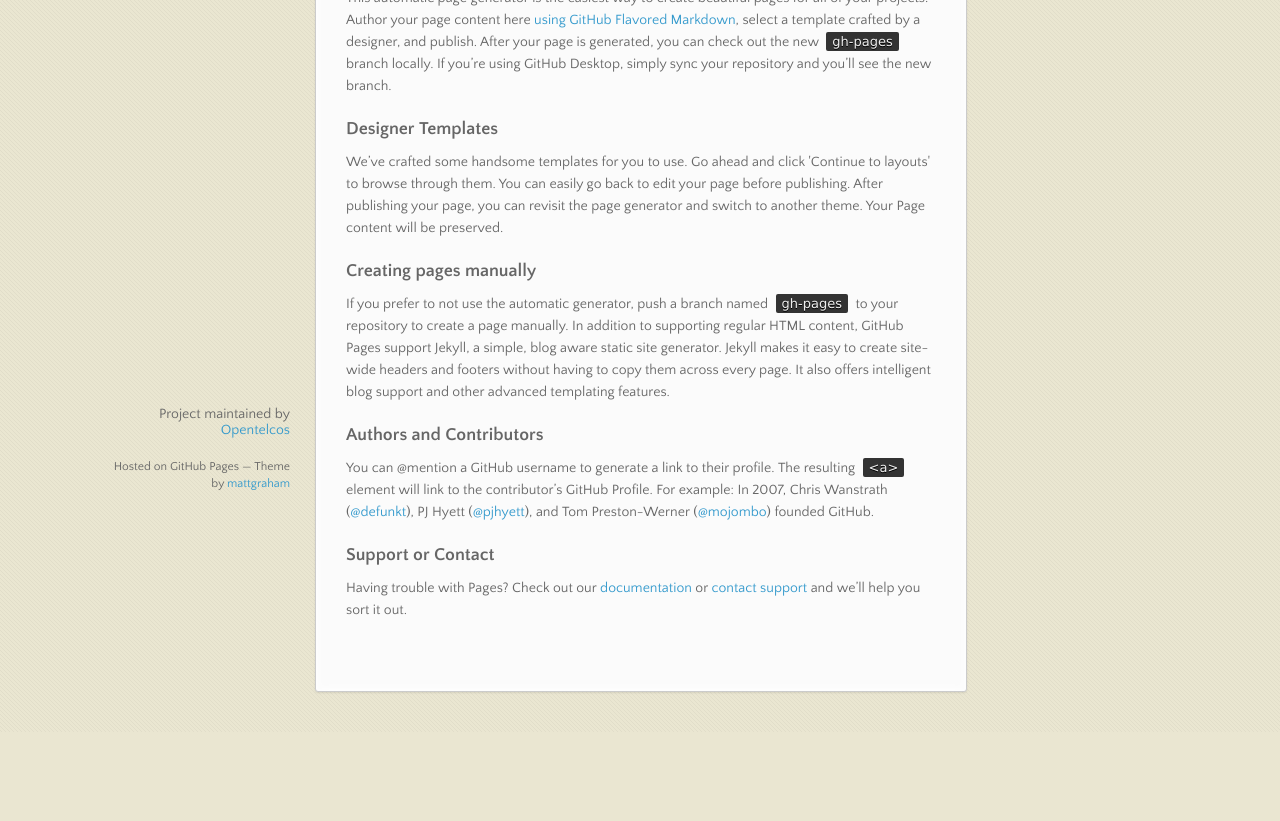
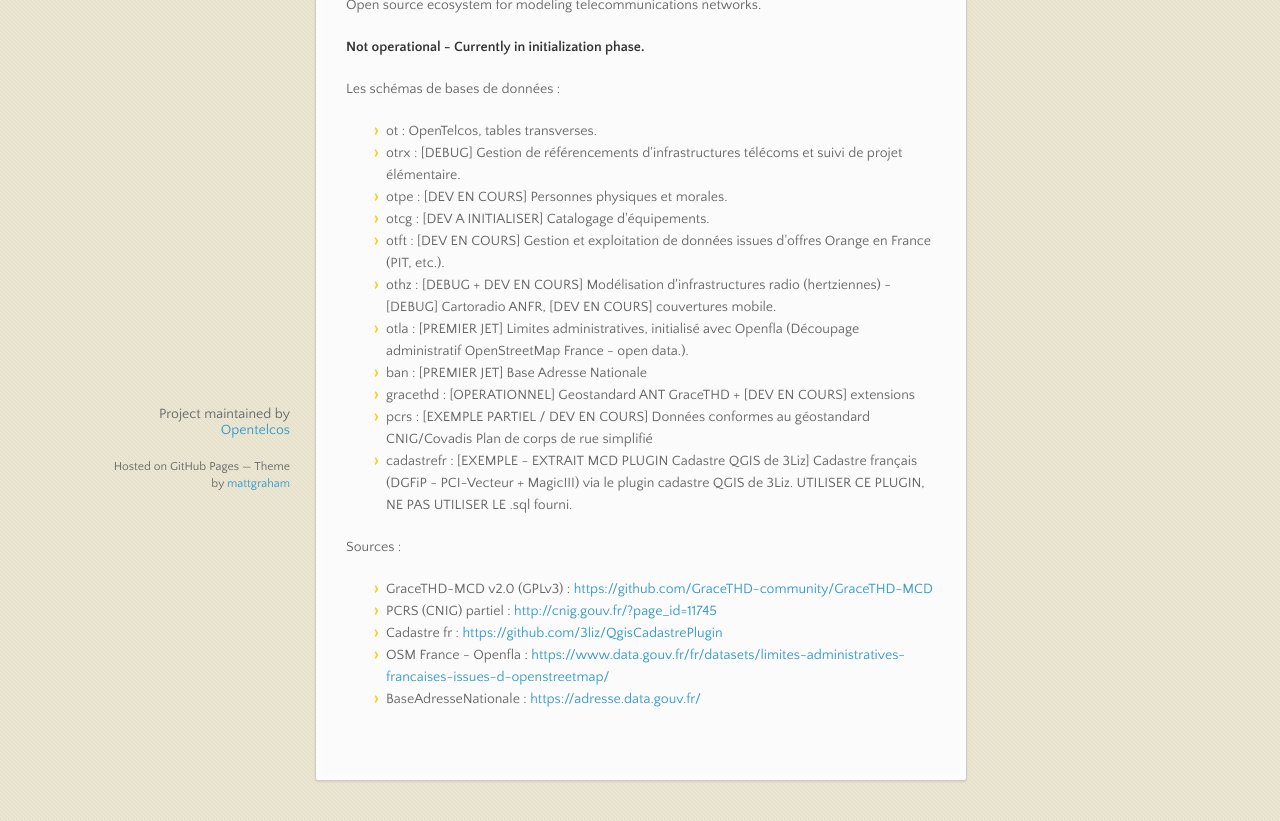
Before and after one commit to Opentelcos/Opentelcos, a plain HTML site: page index.html in a window 1280 px wide. Shown: the part 268-1089 px from the top of the page. Before the commit the page ends 1000 px from the top, so only its background shows below. Drawn offline with nearby package versions, Linux system fonts and the light colour scheme.

```diff
--- a/index.html
+++ b/index.html
@@ -39,30 +39,44 @@
         <ul></ul>
       </nav>
       <section>
-        <h3>
-<a id="welcome-to-github-pages" class="anchor" href="#welcome-to-github-pages" aria-hidden="true"><span aria-hidden="true" class="octicon octicon-link"></span></a>Welcome to GitHub Pages.</h3>
+        <h1>
+<a id="opentelcos" class="anchor" href="#opentelcos" aria-hidden="true"><span aria-hidden="true" class="octicon octicon-link"></span></a>Opentelcos</h1>
 
-<p>This automatic page generator is the easiest way to create beautiful pages for all of your projects. Author your page content here <a href="https://guides.github.com/features/mastering-markdown/">using GitHub Flavored Markdown</a>, select a template crafted by a designer, and publish. After your page is generated, you can check out the new <code>gh-pages</code> branch locally. If you’re using GitHub Desktop, simply sync your repository and you’ll see the new branch.</p>
+<p>Open source ecosystem for modeling telecommunications networks. </p>
 
-<h3>
-<a id="designer-templates" class="anchor" href="#designer-templates" aria-hidden="true"><span aria-hidden="true" class="octicon octicon-link"></span></a>Designer Templates</h3>
+<p><strong>Not operational - Currently in initialization phase.</strong></p>
 
-<p>We’ve crafted some handsome templates for you to use. Go ahead and click 'Continue to layouts' to browse through them. You can easily go back to edit your page before publishing. After publishing your page, you can revisit the page generator and switch to another theme. Your Page content will be preserved.</p>
+<p>Les schémas de bases de données : </p>
 
-<h3>
-<a id="creating-pages-manually" class="anchor" href="#creating-pages-manually" aria-hidden="true"><span aria-hidden="true" class="octicon octicon-link"></span></a>Creating pages manually</h3>
+<ul>
+<li>ot : OpenTelcos, tables transverses. </li>
+<li>otrx : [DEBUG] Gestion de référencements d'infrastructures télécoms et suivi de projet élémentaire. </li>
+<li>otpe : [DEV EN COURS] Personnes physiques et morales. </li>
+<li>otcg : [DEV A INITIALISER] Catalogage d'équipements. </li>
+<li>otft : [DEV EN COURS] Gestion et exploitation de données issues d'offres Orange en France (PIT, etc.). </li>
+<li>othz : [DEBUG + DEV EN COURS] Modélisation d'infrastructures radio (hertziennes) - [DEBUG] Cartoradio ANFR, [DEV EN COURS] couvertures mobile.<br>
+</li>
+<li>otla : [PREMIER JET] Limites administratives, initialisé avec Openfla (Découpage administratif OpenStreetMap France - open data.). </li>
+<li>ban : [PREMIER JET] Base Adresse Nationale</li>
+<li>gracethd : [OPERATIONNEL] Geostandard ANT GraceTHD + [DEV EN COURS] extensions</li>
+<li>pcrs : [EXEMPLE PARTIEL / DEV EN COURS] Données conformes au géostandard CNIG/Covadis Plan de corps de rue simplifié</li>
+<li>cadastrefr : [EXEMPLE - EXTRAIT MCD PLUGIN Cadastre QGIS de 3Liz] Cadastre français (DGFiP - PCI-Vecteur + MagicIII) via le plugin cadastre QGIS de 3Liz. UTILISER CE PLUGIN, NE PAS UTILISER LE .sql fourni. </li>
+</ul>
 
-<p>If you prefer to not use the automatic generator, push a branch named <code>gh-pages</code> to your repository to create a page manually. In addition to supporting regular HTML content, GitHub Pages support Jekyll, a simple, blog aware static site generator. Jekyll makes it easy to create site-wide headers and footers without having to copy them across every page. It also offers intelligent blog support and other advanced templating features.</p>
+<p>Sources : </p>
 
-<h3>
-<a id="authors-and-contributors" class="anchor" href="#authors-and-contributors" aria-hidden="true"><span aria-hidden="true" class="octicon octicon-link"></span></a>Authors and Contributors</h3>
-
-<p>You can @mention a GitHub username to generate a link to their profile. The resulting <code>&lt;a&gt;</code> element will link to the contributor’s GitHub Profile. For example: In 2007, Chris Wanstrath (<a href="https://github.com/defunkt" class="user-mention">@defunkt</a>), PJ Hyett (<a href="https://github.com/pjhyett" class="user-mention">@pjhyett</a>), and Tom Preston-Werner (<a href="https://github.com/mojombo" class="user-mention">@mojombo</a>) founded GitHub.</p>
-
-<h3>
-<a id="support-or-contact" class="anchor" href="#support-or-contact" aria-hidden="true"><span aria-hidden="true" class="octicon octicon-link"></span></a>Support or Contact</h3>
-
-<p>Having trouble with Pages? Check out our <a href="https://help.github.com/pages">documentation</a> or <a href="https://github.com/contact">contact support</a> and we’ll help you sort it out.</p>
+<ul>
+<li>GraceTHD-MCD v2.0 (GPLv3) : <a href="https://github.com/GraceTHD-community/GraceTHD-MCD">https://github.com/GraceTHD-community/GraceTHD-MCD</a>
+</li>
+<li>PCRS (CNIG) partiel : <a href="http://cnig.gouv.fr/?page_id=11745">http://cnig.gouv.fr/?page_id=11745</a>
+</li>
+<li>Cadastre fr : <a href="https://github.com/3liz/QgisCadastrePlugin">https://github.com/3liz/QgisCadastrePlugin</a>
+</li>
+<li>OSM France - Openfla : <a href="https://www.data.gouv.fr/fr/datasets/limites-administratives-francaises-issues-d-openstreetmap/">https://www.data.gouv.fr/fr/datasets/limites-administratives-francaises-issues-d-openstreetmap/</a>
+</li>
+<li>BaseAdresseNationale : <a href="https://adresse.data.gouv.fr/">https://adresse.data.gouv.fr/</a>
+</li>
+</ul>
       </section>
       <footer>
         <p>Project maintained by <a href="https://github.com/Opentelcos">Opentelcos</a></p>
```
Also changed, not shown: params.json (+1 -1 lines).
